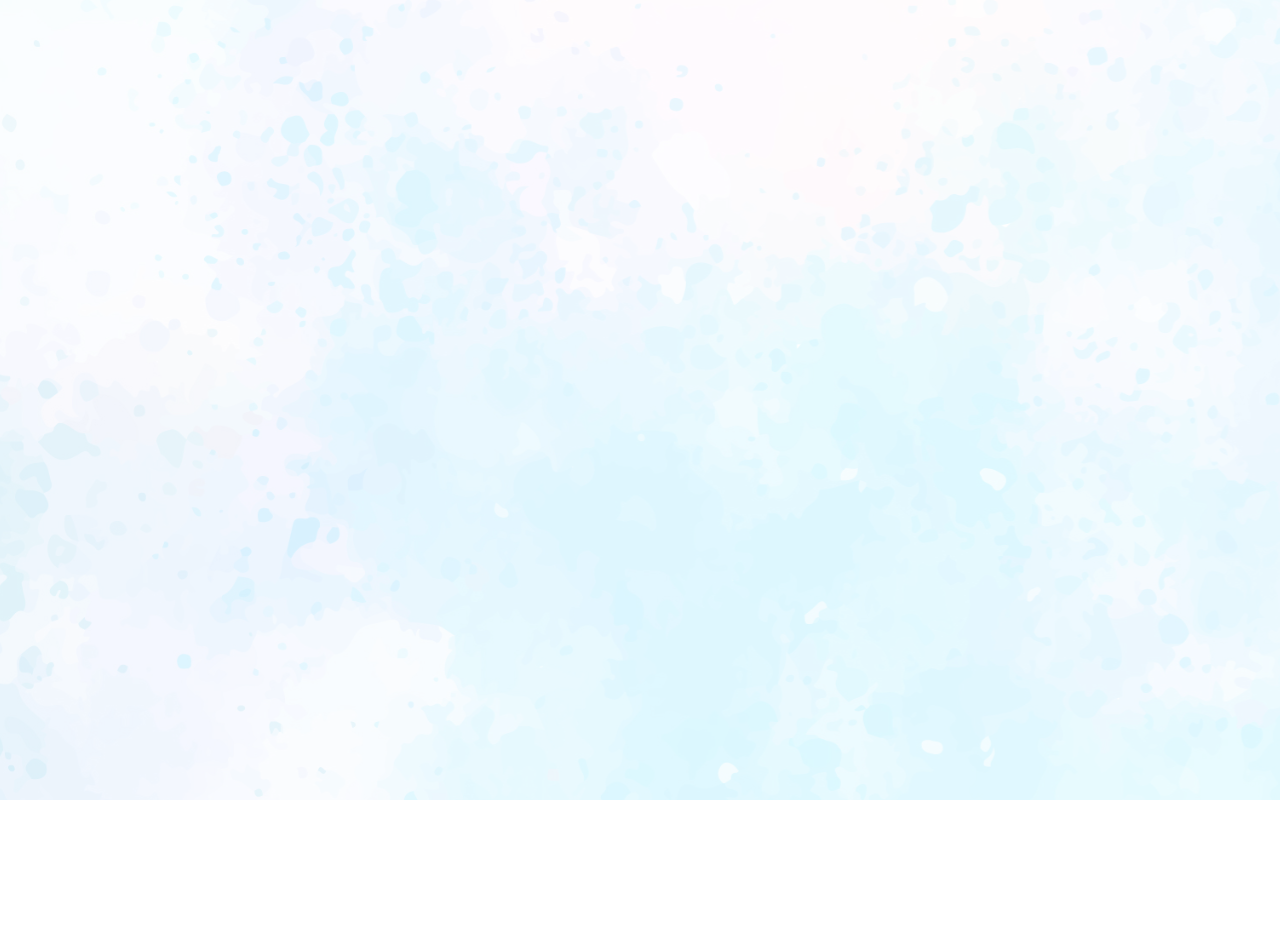
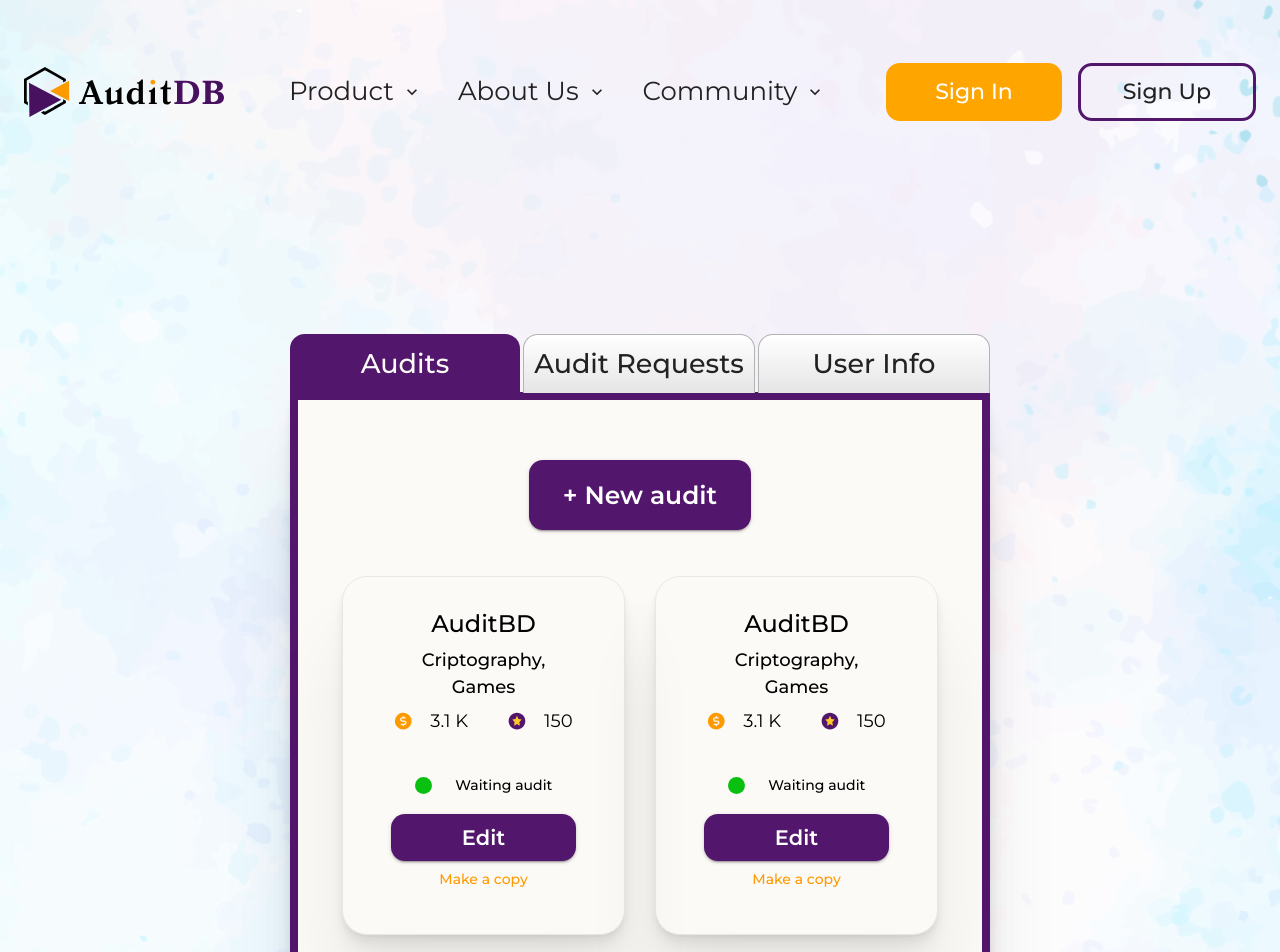
Before and after one commit to auditdbio/audit-web, a React (Vite) app: page /home-auditor in a window 1280 px wide. Before the commit this address had no page. Shown: the top 952 px of the page. Before the commit the page ends 800 px from the top, so only its background shows below. Built offline with nearby package versions, Linux system fonts and the light colour scheme.

Commit message:
mark up card for auditor

```diff
--- a/src/components/Project-card.jsx
+++ b/src/components/Project-card.jsx
@@ -2,9 +2,9 @@ import React from 'react';
 import {Box, Button, Typography} from "@mui/material";
 import Currency from "./icons/Currency.jsx";
 import Star from "./icons/Star.jsx";
-import theme, {radiusOfComponents} from "../styles/themes.js";
+import {radiusOfComponents} from "../styles/themes.js";
 
-const ProjectCard = () => {
+const ProjectCard = ({type}) => {
     return (
         <Box sx={cardWrapper}>
             <Typography variant={'h5'} sx={{fontWeight: 500}}>
@@ -27,7 +27,7 @@ const ProjectCard = () => {
                 <Box/>
                 <Typography>Waiting audit</Typography>
             </Box>
-            <Button variant={'contained'} sx={editButton}>
+            <Button variant={'contained'} sx={[editButton, type === 'auditor' ? editAuditor : {}]}>
                 Edit
             </Button>
             <Button sx={{textTransform: 'none'}}>
@@ -68,6 +68,13 @@ const editButton = (theme) => ({
     padding: '11px 0'
 })
 
+const editAuditor = (theme) => ({
+    backgroundColor: theme.palette.secondary.main,
+    '&:hover': {
+        backgroundColor: '#450e5d'
+    }
+})
+
 const infoWrapper = (theme) => ({
     display: 'flex',
     alignItems: 'center',
--- a/src/components/Projects.jsx
+++ b/src/components/Projects.jsx
@@ -1,20 +1,30 @@
 import React from 'react';
 import {Box, Button} from "@mui/material";
 import ProjectCard from "./Project-card.jsx";
-import theme, {radiusOfComponents} from "../styles/themes.js";
+import {radiusOfComponents} from "../styles/themes.js";
 
-const Projects = () => {
+const Projects = ({role}) => {
     return (
         <Box>
             <Box sx={{display: 'flex', justifyContent: 'center', mb: '46px'}}>
-                <Button sx={buttonSx} variant={'contained'}>+ New project</Button>
+                <Button
+                    sx={[buttonSx, role === 'auditor' ? buttonAuditorSx : {}]}
+                    variant={'contained'}
+                >
+                    {role === 'auditor' ?
+                        '+ New audit'
+                        :
+                        '+ New project'
+                    }
+
+                </Button>
             </Box>
             <Box sx={{display: 'flex', flexWrap: 'wrap', justifyContent: 'space-between'}}>
-                <ProjectCard />
-                <ProjectCard />
-                <ProjectCard />
-                <ProjectCard />
-                <ProjectCard />
+                <ProjectCard type={role} />
+                <ProjectCard type={role} />
+                <ProjectCard type={role} />
+                <ProjectCard type={role} />
+                <ProjectCard type={role} />
                 {/*<ProjectCard />*/}
             </Box>
         </Box>
@@ -29,4 +39,12 @@ const buttonSx = (theme) => ({
     fontSize: '25px',
     fontWeight: 600,
     lineHeight: '30px',
+    textTransform: 'none'
 })
+
+const buttonAuditorSx = (theme) => ({
+    backgroundColor: theme.palette.secondary.main,
+    '&:hover': {
+        backgroundColor: '#450e5d'
+    }
+})
--- a/src/components/User-info.jsx
+++ b/src/components/User-info.jsx
@@ -14,7 +14,7 @@ const skills = [
     {frame: 'piton'}
 ]
 
-const UserInfo = () => {
+const UserInfo = ({role}) => {
 
 
     return (
@@ -100,7 +100,12 @@ const UserInfo = () => {
                     />
                 </Box>
             </Box>
-            <Button sx={buttonSx}>Edit</Button>
+            <Button
+                sx={[buttonSx, role === 'auditor' ? submitAuditor : {}]}
+                variant={'contained'}
+            >
+                Edit
+            </Button>
         </Box>
     );
 };
@@ -118,15 +123,18 @@ const iconSx = (theme) => ({
 const buttonSx = (theme) => ({
     margin: '0 auto',
     display: 'block',
-    backgroundColor: theme.palette.primary.main,
     padding: '13px 50px',
     color: theme.palette.background.default,
     borderRadius: radiusOfComponents,
     textTransform: 'capitalize',
     fontSize: '25px',
     fontWeight: 600,
+})
+
+const submitAuditor = (theme) => ({
+    backgroundColor: theme.palette.secondary.main,
     '&:hover': {
-        backgroundColor: '#ff7700'
+        backgroundColor: '#450e5d'
     }
 })
 
--- a/src/components/custom/CustomTabs.jsx
+++ b/src/components/custom/CustomTabs.jsx
@@ -47,7 +47,9 @@ const tabSx = (theme) => ({
     fontSize: '27px',
     textTransform: 'capitalize',
     borderRadius: '14.8672px 14.8672px 0px 0px',
-    padding: '15px 53px',
+    // padding: '15px 40px',
+    whiteSpace: 'inherit',
+    width: '100%'
 })
 
 const tabsSx = (theme) => ({
--- /dev/null
+++ b/src/pages/home-auditor.jsx
@@ -0,0 +1,50 @@
+import React, {useState} from 'react';
+import {Box} from "@mui/material";
+import CustomTabs from "../components/custom/CustomTabs.jsx";
+import InfoCard from "../components/custom/info-card.jsx";
+import UserInfo from "../components/User-info.jsx";
+import Projects from "../components/Projects.jsx";
+import Layout from "../styles/Layout.jsx";
+
+const HomeAuditor = () => {
+    const [chooseTab, setChooseTab] = useState(tabs[0].value)
+    return (
+        <Layout>
+            <Box sx={{display: 'flex', flexDirection: 'column'}}>
+                <CustomTabs
+                    selectedTabSx={selectedTabSx}
+                    name={'type'}
+                    tabs={tabs}
+                    setTab={setChooseTab}
+                />
+                <InfoCard role={'auditor'}>
+                    {chooseTab === 'audit requests' && <h2>Audit requests</h2>}
+                    {chooseTab === 'user-info' && <UserInfo role={'auditor'} />}
+                    {chooseTab === 'audits' && <Projects role={'auditor'} />}
+                </InfoCard>
+            </Box>
+        </Layout>
+    );
+};
+
+export default HomeAuditor;
+
+const tabs = [
+    {
+        value: 'audits',
+        label: 'Audits',
+    },
+    {
+        value: 'audit requests',
+        label: 'Audit requests'
+    },
+    {
+        value: 'user-info',
+        label: 'User info'
+    }
+]
+
+const selectedTabSx = (theme) => ({
+    backgroundColor: theme.palette.secondary.main,
+    color: '#FCFAF6!important'
+})
--- a/src/routes/AppRoutes.jsx
+++ b/src/routes/AppRoutes.jsx
@@ -4,6 +4,7 @@ import HomePage from "../pages/HomePage.jsx";
 import SignupPage from "../pages/SignupPage.jsx";
 import SigninPage from "../pages/SigninPage.jsx";
 import HomeCustomer from "../pages/home-customer.jsx";
+import HomeAuditor from "../pages/home-auditor.jsx";
 
 
 const AppRoutes = () => {
@@ -14,6 +15,7 @@ const AppRoutes = () => {
                 <Route path={'sign-up'} element={<SignupPage />} />
                 <Route path={'sign-in'} element={<SigninPage />} />
                 <Route path={'home-customer'} element={<HomeCustomer />} />
+                <Route path={'home-auditor'} element={<HomeAuditor />} />
             </Routes>
         </>
     );
```
